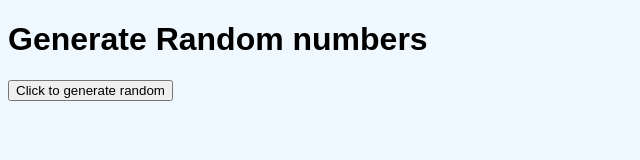
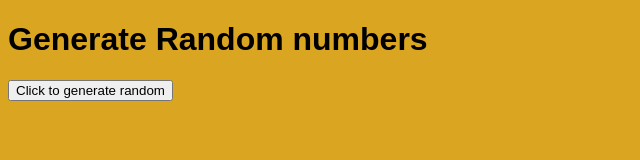
Before and after one commit to Elio10700/HTML, a plain HTML site: page methods and loops.html in a window 1280 px wide. Shown: the whole page, without its empty margins (0-640 px from the left). Drawn offline with Linux system fonts and the light colour scheme.

Commit message:
Add files via upload

```diff
--- a/methods and loops.html
+++ b/methods and loops.html
@@ -4,7 +4,7 @@
     <title>Generate Random Numbers</title>
     <style>
         body {
-            background-color: #f0f8ff; /* Light blue background */
+            background-color: goldenrod; /* Light blue background */
             font-family: Arial, sans-serif; /* Improve font readability */
         }
     </style>
```
